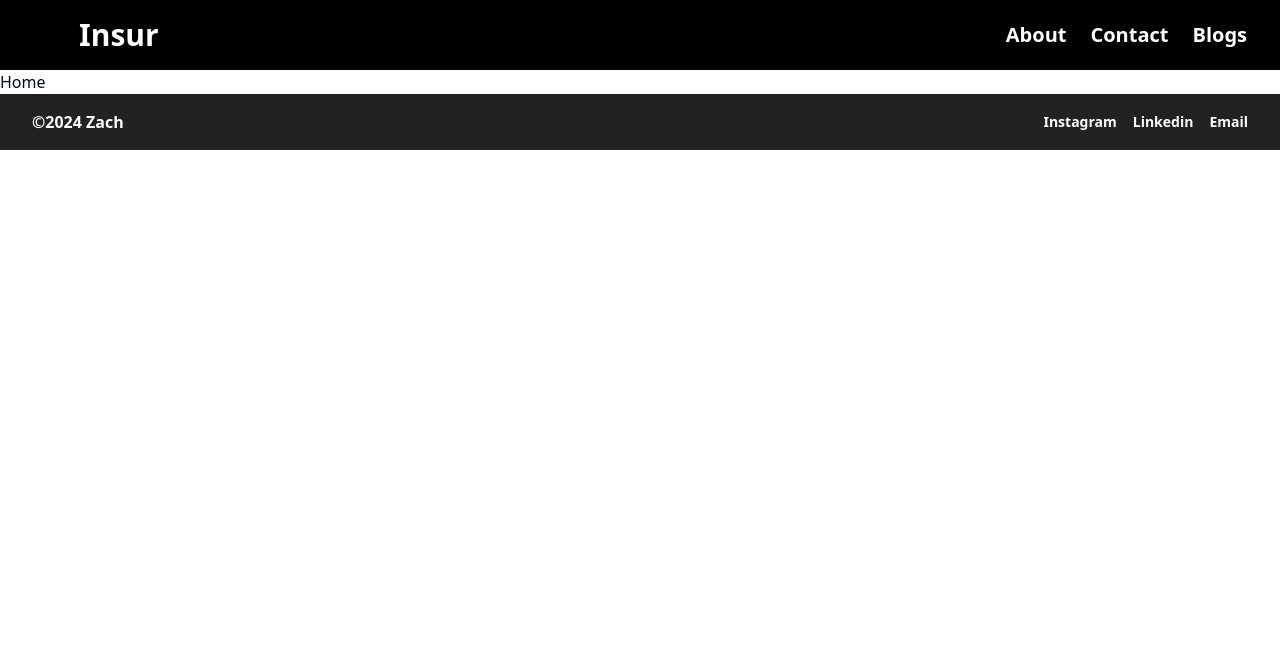
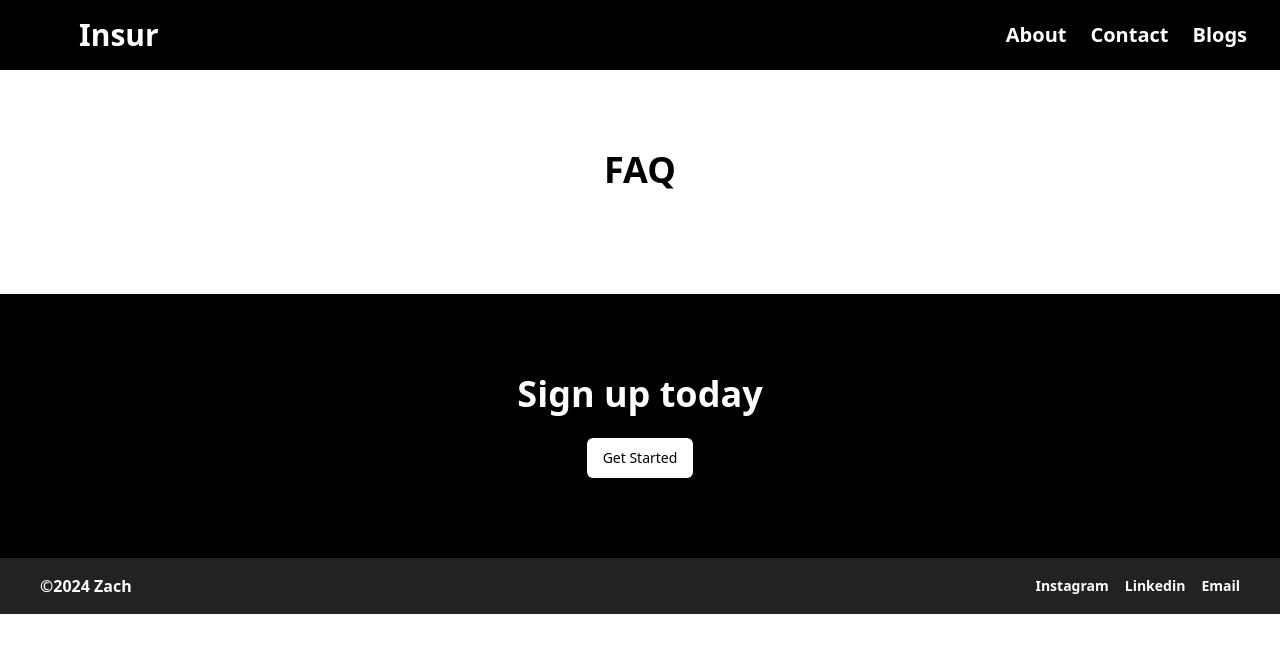
Before and after one commit to zacharias1219/insur, a Next.js app: page / in a window 1280 px wide. Shown: the top 652 px of the page. Built offline with nearby package versions, Linux system fonts and the light colour scheme.

Commit message:
Add Header and Footer components, implement Button component, and update layout structure

```diff
--- a/app/layout.tsx
+++ b/app/layout.tsx
@@ -1,8 +1,6 @@
 import type { Metadata } from "next";
 import localFont from "next/font/local";
 import "./globals.css";
-import Header from "@/components/Header";
-import Footer from "@/components/Footer";
 
 const geistSans = localFont({
   src: "./fonts/GeistVF.woff",
@@ -30,9 +28,7 @@
       <body
         className={`${geistSans.variable} ${geistMono.variable} antialiased`}
       >
-        <Header />
         {children}
-        <Footer />
       </body>
     </html>
   );
--- a/app/page.tsx
+++ b/app/page.tsx
@@ -1,7 +1,30 @@
+import Header from "@/components/Header";
+import Footer from "@/components/Footer";
+import { Button } from "@/components/ui/button";
+
 export default function Home() {
   return (
-    <div>
-      Home
+    <div className="flex flex-col">
+      <Header />
+      <section>
+        <div className="py-20">
+          <div className="flex flex-col items-center gap-6 justify-center">
+            <div className="text-black text-4xl font-bold">FAQ</div>
+            <div className="text-black text-2xl font-bold">
+
+            </div>
+          </div>
+        </div>
+      </section>
+      <section className="bg-black">
+        <div className="text-white py-20">
+          <div className="flex flex-col items-center gap-6 justify-center">
+            <div className="text-4xl font-bold">Sign up today</div>
+            <Button className="bg-white text-black">Get Started</Button>
+          </div>
+        </div>
+      </section>
+      <Footer />
     </div>
   );
 }
--- a/components/Footer.tsx
+++ b/components/Footer.tsx
@@ -4,7 +4,7 @@
 const Footer = () => {
   return (
     <footer>
-        <div className='flex flex-row bg-[#222222] text-white justify-between px-4'>
+        <div className='flex flex-row bg-[#222222] text-white justify-between px-6'>
             <section className='flex justify-between gap-6 items-center p-4'>
                 <div className='text-md font-bold'>©2024 Zach</div>
             </section>
--- /dev/null
+++ b/components/ui/button.tsx
@@ -0,0 +1,56 @@
+import * as React from "react"
+import { Slot } from "@radix-ui/react-slot"
+import { cva, type VariantProps } from "class-variance-authority"
+
+import { cn } from "@/lib/utils"
+
+const buttonVariants = cva(
+  "inline-flex items-center justify-center whitespace-nowrap rounded-md text-sm font-medium ring-offset-background transition-colors focus-visible:outline-none focus-visible:ring-2 focus-visible:ring-ring focus-visible:ring-offset-2 disabled:pointer-events-none disabled:opacity-50",
+  {
+    variants: {
+      variant: {
+        default: "bg-primary text-primary-foreground hover:bg-primary/90",
+        destructive:
+          "bg-destructive text-destructive-foreground hover:bg-destructive/90",
+        outline:
+          "border border-input bg-background hover:bg-accent hover:text-accent-foreground",
+        secondary:
+          "bg-secondary text-secondary-foreground hover:bg-secondary/80",
+        ghost: "hover:bg-accent hover:text-accent-foreground",
+        link: "text-primary underline-offset-4 hover:underline",
+      },
+      size: {
+        default: "h-10 px-4 py-2",
+        sm: "h-9 rounded-md px-3",
+        lg: "h-11 rounded-md px-8",
+        icon: "h-10 w-10",
+      },
+    },
+    defaultVariants: {
+      variant: "default",
+      size: "default",
+    },
+  }
+)
+
+export interface ButtonProps
+  extends React.ButtonHTMLAttributes<HTMLButtonElement>,
+    VariantProps<typeof buttonVariants> {
+  asChild?: boolean
+}
+
+const Button = React.forwardRef<HTMLButtonElement, ButtonProps>(
+  ({ className, variant, size, asChild = false, ...props }, ref) => {
+    const Comp = asChild ? Slot : "button"
+    return (
+      <Comp
+        className={cn(buttonVariants({ variant, size, className }))}
+        ref={ref}
+        {...props}
+      />
+    )
+  }
+)
+Button.displayName = "Button"
+
+export { Button, buttonVariants }
--- a/package.json
+++ b/package.json
@@ -9,6 +9,7 @@
     "lint": "next lint"
   },
   "dependencies": {
+    "@radix-ui/react-slot": "^1.1.0",
     "class-variance-authority": "^0.7.0",
     "clsx": "^2.1.1",
     "lucide-react": "^0.454.0",
```
Also changed, not shown: 1 other file (tests, documents, lock files or other folders).
